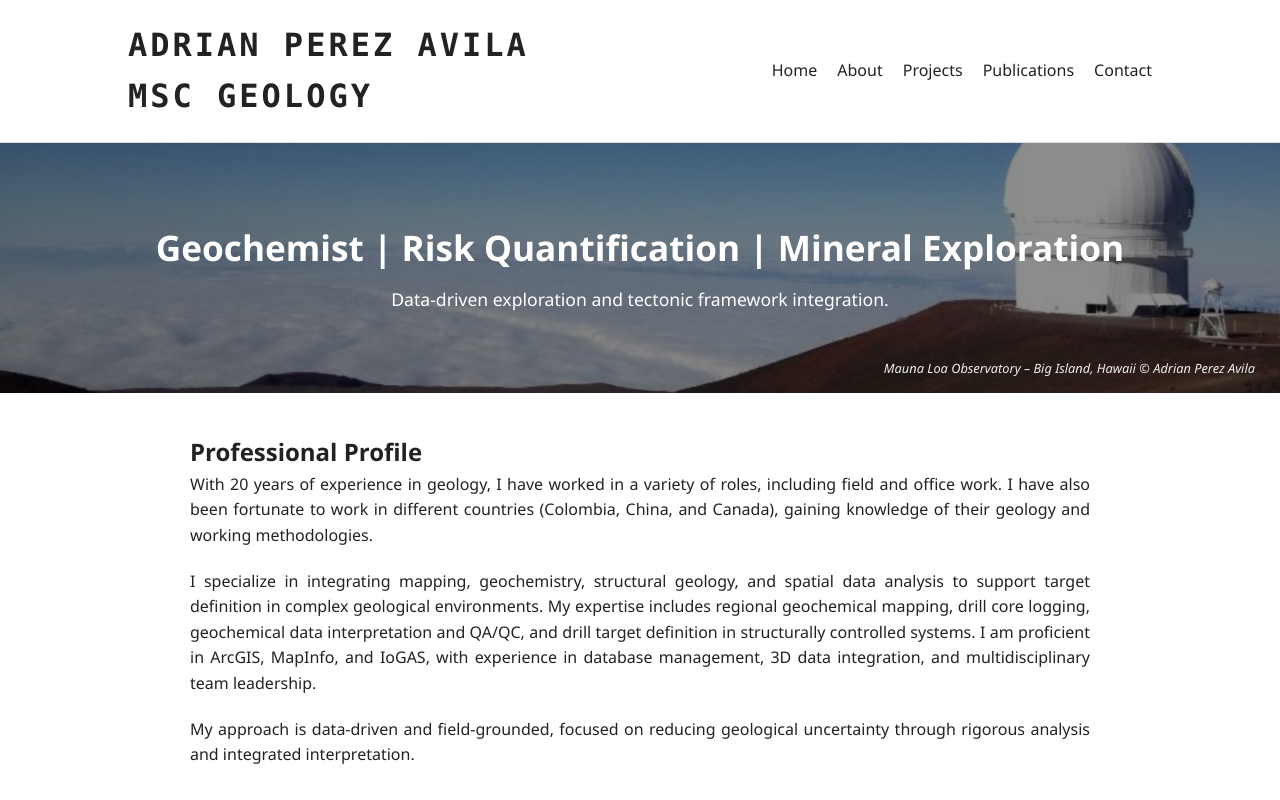
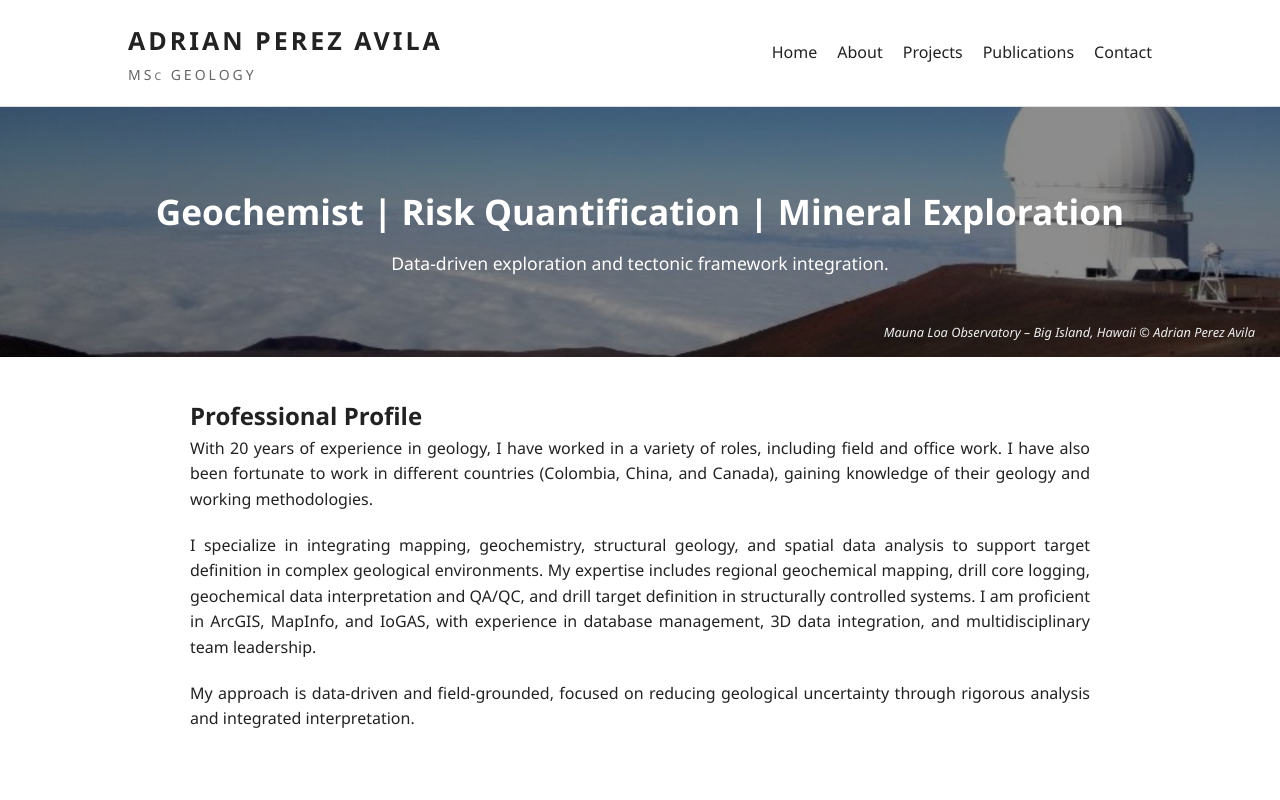
Before and after one commit to adrianperezavila/web, a plain HTML site: page index.html in a window 1280 px wide. Shown: the top 800 px of the page. Drawn offline with Linux system fonts and the light colour scheme.

Commit message:
Add files via upload

```diff
--- a/assets/css/style.css
+++ b/assets/css/style.css
@@ -31,11 +31,22 @@ nav {
 
 /* Nombre técnico destacado */
 .logo {
-    font-family: "Consolas", "Courier New", monospace;
-    font-size: 2rem;
+    font-family:"Segoe UI", Arial, sans-serif;
+    font-size: 25px;
     font-weight: bold;
     letter-spacing: 3px;
     text-transform: uppercase;
+}
+.subtitle {
+    font-size: 14px;
+    font-weight: 500;
+    color: #666;
+    margin-top: 4px;
+}
+
+.small-c {
+    font-size: 0.75em;
+    vertical-align: middle;
 }
 
 /* NAV */
```
